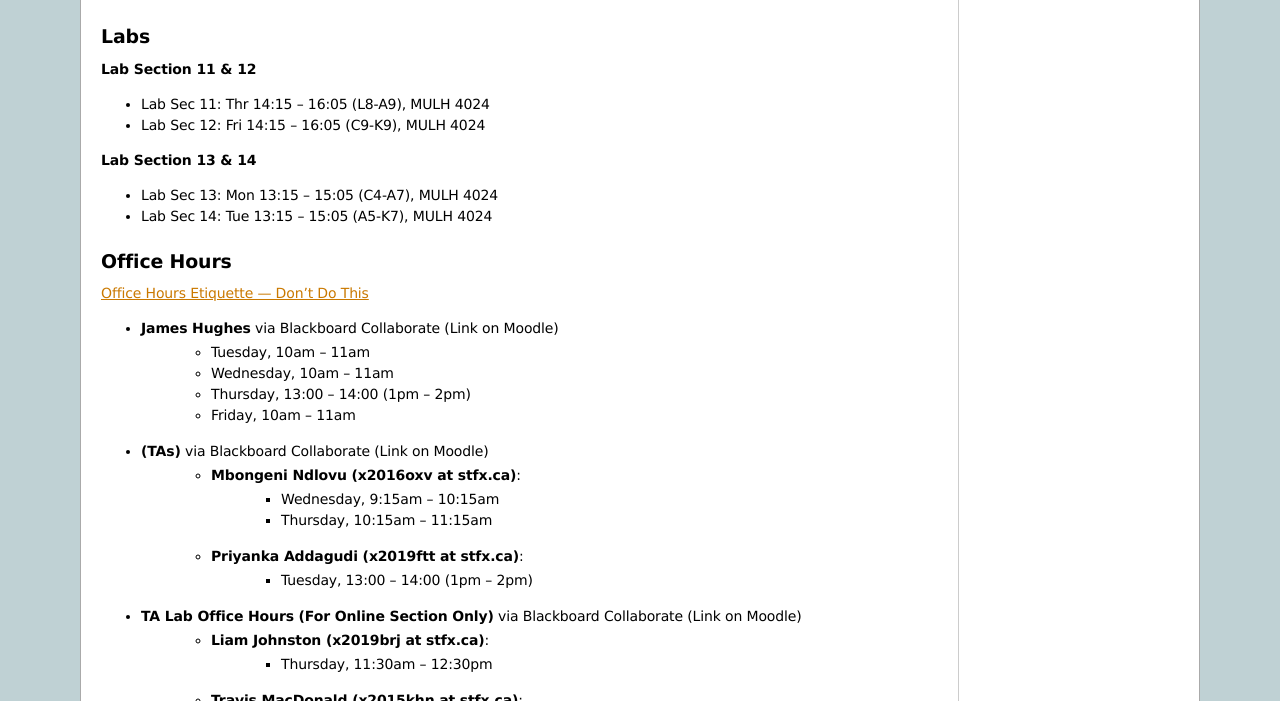
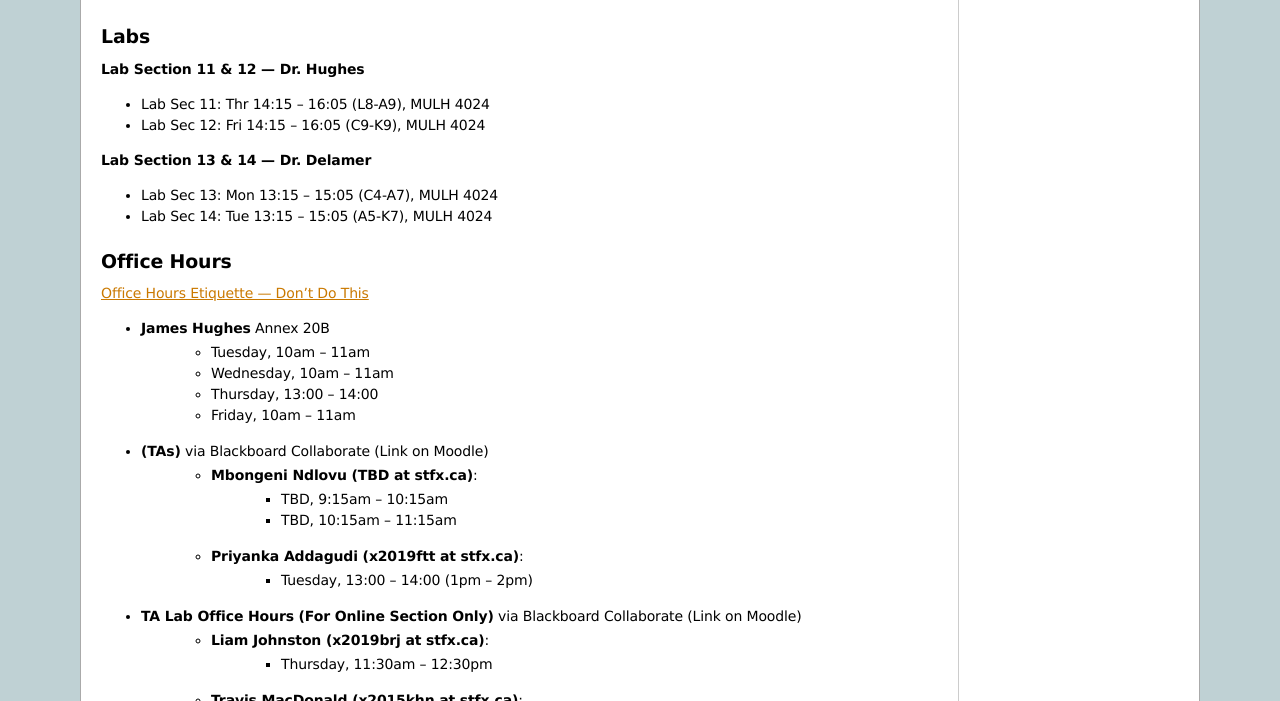
Before and after one commit to jameshughes89/cs101, a Sphinx documentation site: the page built from source/index.rst, in a window 1280 px wide and 900 px high, scrolled down 975 px, cut to the strip 199-900 px from the top of the window. Built offline with Sphinx 7.4.7, drawn with Linux system fonts in a browser that asks for light colours; formulas are drawn with MathJax 3; pages that are not in the unit, such as notebooks, are missing from menus; some of the changed text lies outside the part shown.

Commit message:
Add prof names to secs

```diff
--- a/source/index.rst
+++ b/source/index.rst
@@ -29,14 +29,14 @@
 
 Class Times
 ^^^^^^^^^^^
-**Lecture Section 11**
+**Lecture Section 11 --- Dr. Hughes**
 
 * Tue 11:15 - 12:05 (K4), SCHW 110
 * Wed 13:15 - 14:05 (K5), SCHW 110
 * Fri 12:15 - 13:05 (K6), SCHW 110
 
 
-**Lecture Section 12**
+**Lecture Section 12 --- Dr. Delamer**
 
 * Mon 10:15 - 11:05 (C1), GM 001
 * Wed 09:15 - 10:05 (C2), GM 001
@@ -57,13 +57,13 @@
 Labs
 ^^^^
 
-**Lab Section 11 & 12**
+**Lab Section 11 & 12 --- Dr. Hughes**
 
 * Lab Sec 11: Thr 14:15 -- 16:05 (L8-A9), MULH 4024
 * Lab Sec 12: Fri 14:15 -- 16:05 (C9-K9), MULH 4024
 
 
-**Lab Section 13 & 14**
+**Lab Section 13 & 14 --- Dr. Delamer**
 
 * Lab Sec 13: Mon 13:15 -- 15:05 (C4-A7), MULH 4024
 * Lab Sec 14: Tue 13:15 -- 15:05 (A5-K7), MULH 4024
@@ -74,16 +74,16 @@
 
 `Office Hours Etiquette --- Don't Do This <https://www.youtube.com/watch?v=lOTyUfOHgas>`_
 
-* **James Hughes** via Blackboard Collaborate (Link on Moodle)
+* **James Hughes** Annex 20B
     * Tuesday, 10am -- 11am
     * Wednesday, 10am -- 11am
-    * Thursday, 13:00 -- 14:00 (1pm -- 2pm)
+    * Thursday, 13:00 -- 14:00
     * Friday, 10am -- 11am
 
 * **(TAs)** via Blackboard Collaborate (Link on Moodle)
-    * **Mbongeni Ndlovu (x2016oxv at stfx.ca)**:
-        * Wednesday, 9:15am -- 10:15am
-        * Thursday, 10:15am -- 11:15am
+    * **Mbongeni Ndlovu (TBD at stfx.ca)**:
+        * TBD, 9:15am -- 10:15am
+        * TBD, 10:15am -- 11:15am
 
     * **Priyanka Addagudi (x2019ftt at stfx.ca)**:
         * Tuesday, 13:00 -- 14:00 (1pm -- 2pm)
```
